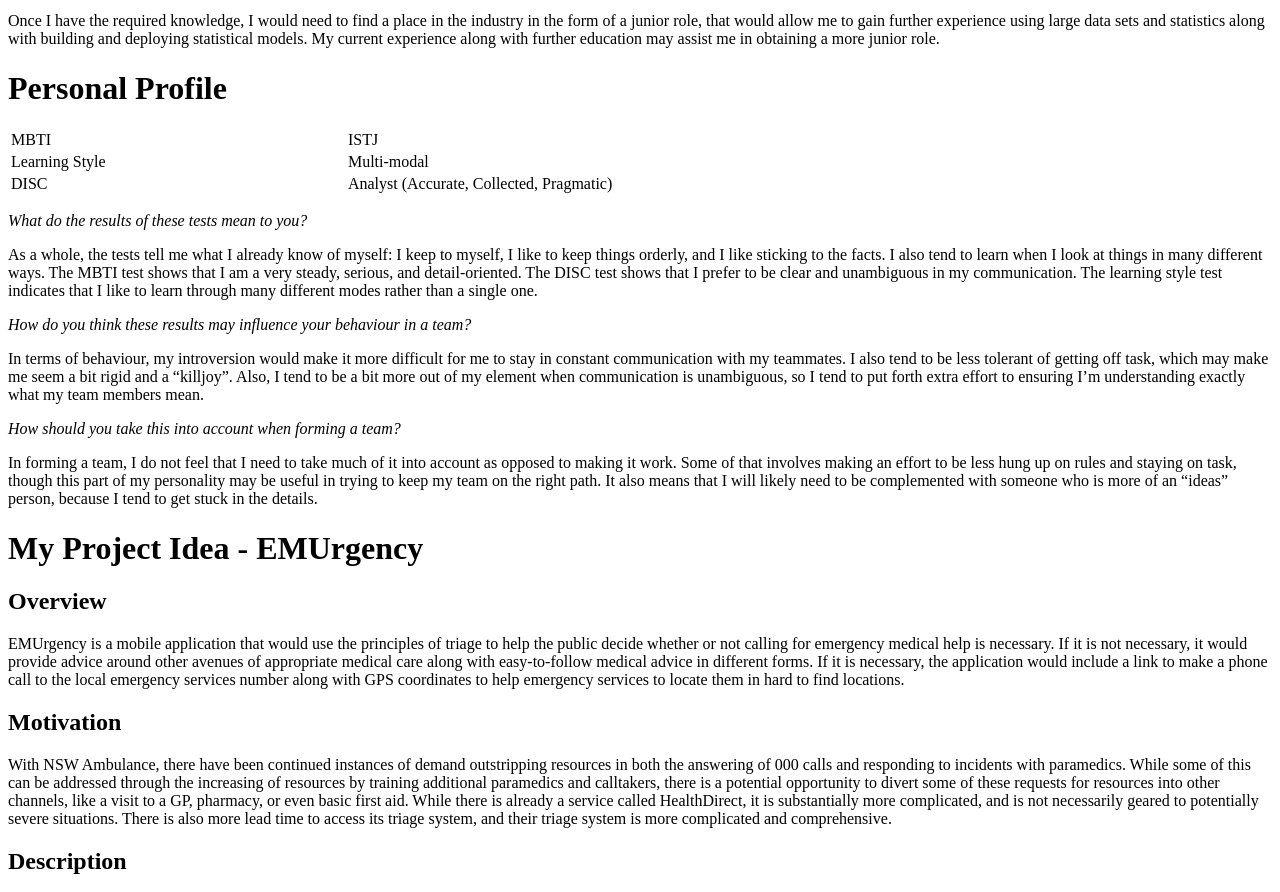
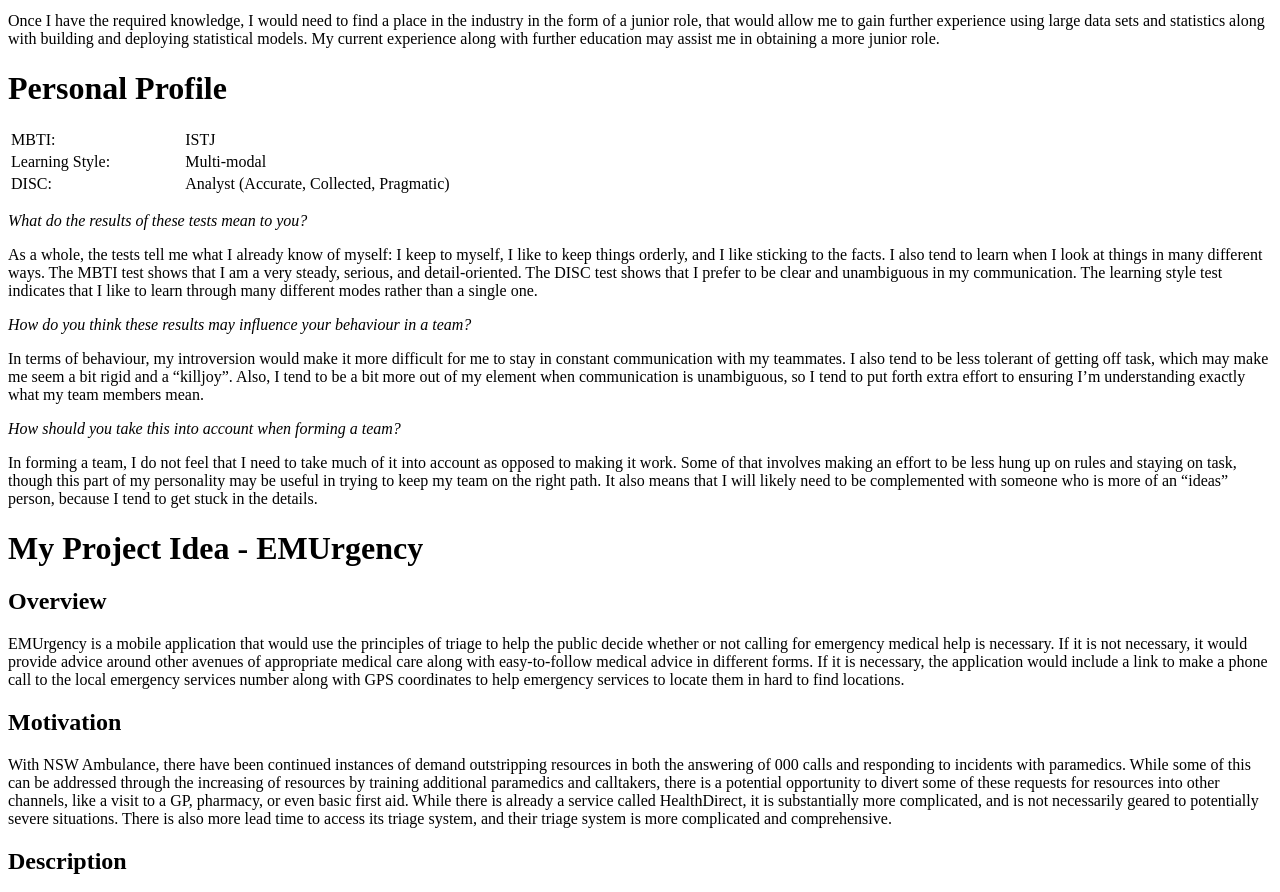
Before and after one commit to rfjackson/rfjackson.github.io, a plain HTML site: page index.html in a window 1280 px wide. Shown: the part 5180-6072 px from the top of the page. Drawn offline with Linux system fonts and the light colour scheme.

Commit message:
Attempted to add CSS

```diff
--- a/index.html
+++ b/index.html
@@ -1,9 +1,13 @@
 <!DOCTYPE html>
 <html>
-</html>
+<style>
+h1 {
+  font-family=Verdana, Geneva, sans-serif;
+}
+</style>
 <body>
   <h1>Personal Information</h1>
-  <table style="width:100%">
+  <table style="width:35%">
     <tr>
       <td>Name:</td>
       <td>Richard Jackson</td>
@@ -73,17 +77,17 @@
   <p>Increasing my knowledge of statistics will likely require graduate study, as I do not have the advanced grounding in statistics required in this position.  This would be best acquired through a master’s degree in either statistics or data science.</p>
   <p>Once I have the required knowledge, I would need to find a place in the industry in the form of a junior role, that would allow me to gain further experience using large data sets and statistics along with building and deploying statistical models.  My current experience along with further education may assist me in obtaining a more junior role.</p>
   <h1>Personal Profile</h1>
-  <table style="width:100%">
+  <table style="width:50%">
     <tr>
-      <td>MBTI</td>
+      <td>MBTI:</td>
       <td>ISTJ</td>
     </tr>
     <tr>
-      <td>Learning Style</td>
+      <td>Learning Style:</td>
       <td>Multi-modal</td>
     </tr>
     <tr>
-      <td>DISC</td>
+      <td>DISC:</td>
       <td>Analyst (Accurate, Collected, Pragmatic)</td>
     </tr>
   </table>
@@ -120,3 +124,4 @@
   <h2>Outcome</h2>
   <p>If the app is completed, the result will be a simple to use and a quick to open and start tool to help a potentially stressed user make an initial decision on the best form of help.  Unlike a service such as HealthDirect, it will be focused on speed and simplicity to make a quick decision, which will hopefully lead to a decision much more quickly in the event that it recognises a potentially urgent medical condition.  It would also potentially be applicable to areas without a service such as HealthDirect.  Another outcome desired is further education of the public on first aid to increase response speed to conditions such as severe bleeding and trauma.  Lastly, it is hoped that less serious conditions such as vomiting and minor trauma, are diverted to more appropriate avenues for treatment, saving limited emergency resources for more severe cases.</p>
 </body>
+</html>
```
